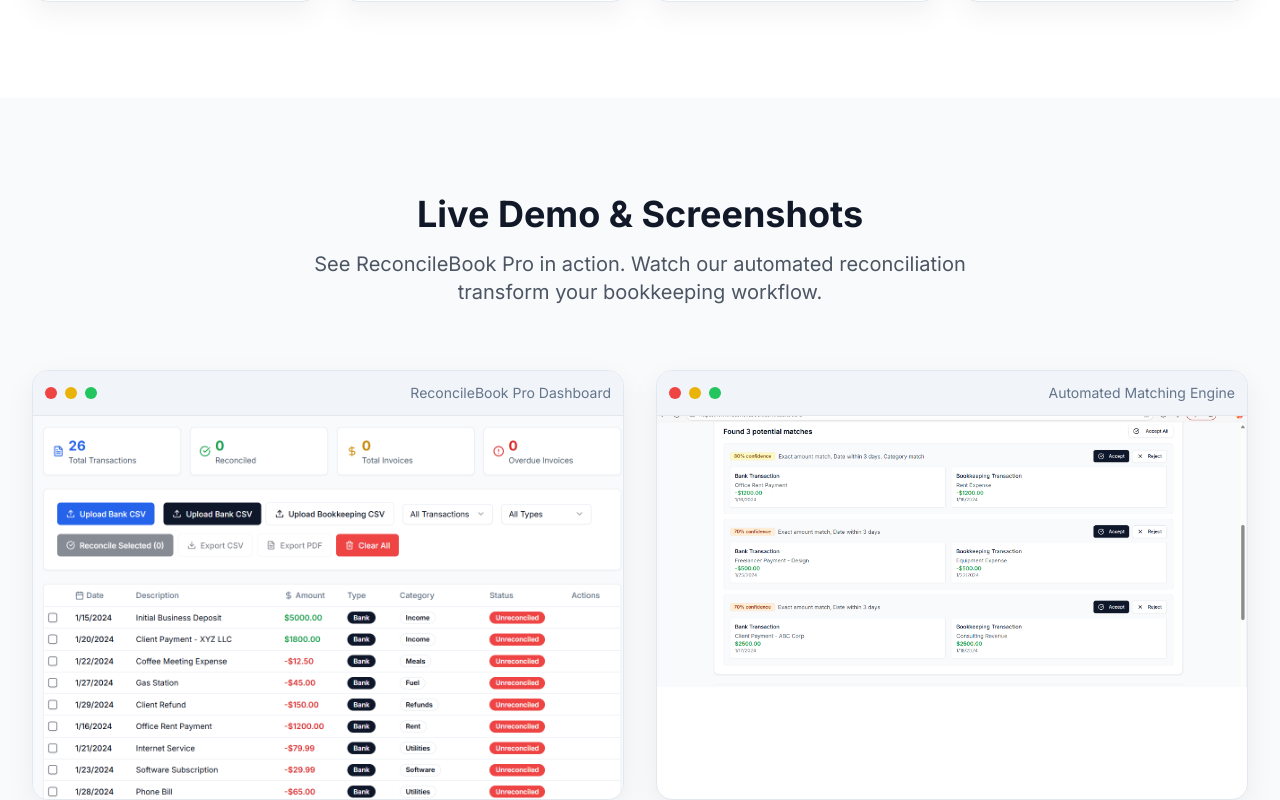
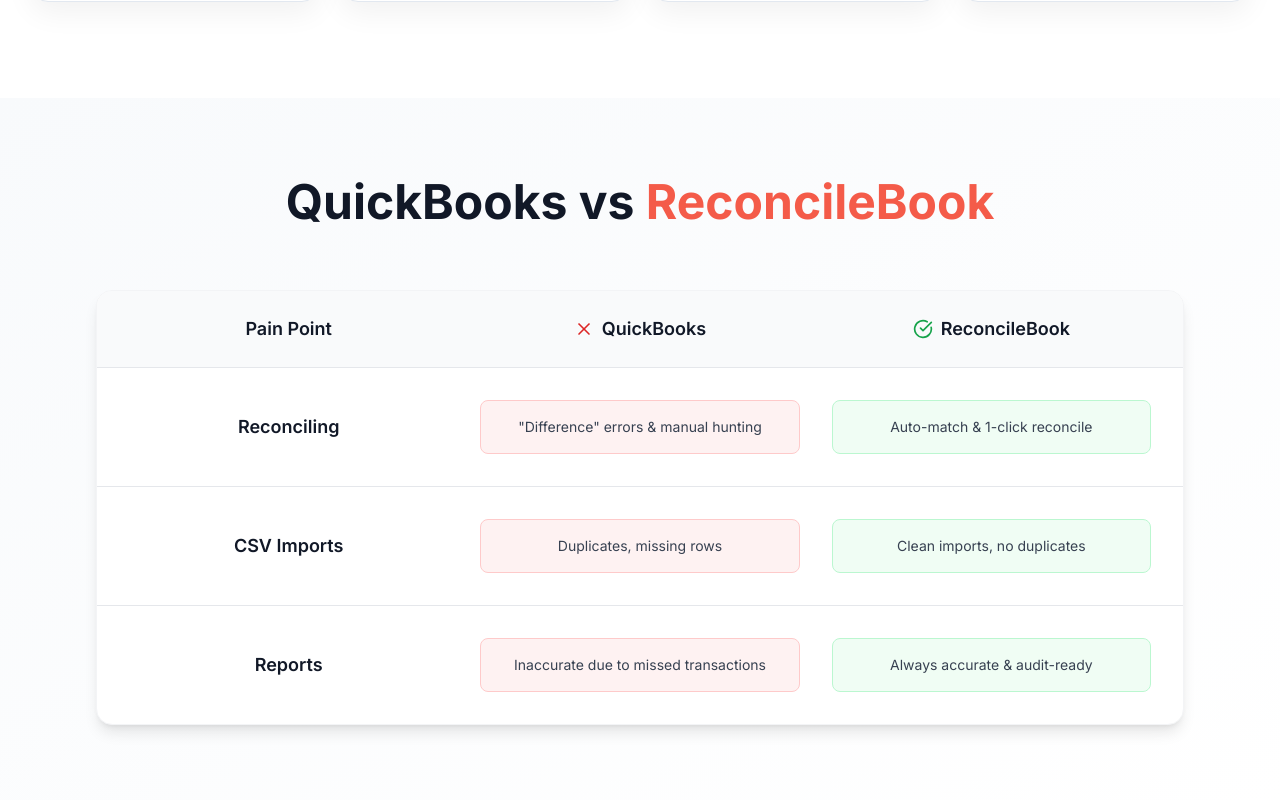
Before and after one commit to algominds35/bank-reconciliation-tool, a Next.js app: page / in a window 1280 px wide. Shown: the part 1479-2279 px from the top of the page. Built offline with nearby package versions, Linux system fonts and the light colour scheme.

Commit message:
Add QuickBooks vs ReconcileBook comparison section with 3 key pain points

```diff
--- a/src/app/page.tsx
+++ b/src/app/page.tsx
@@ -3,6 +3,7 @@
 import Header from '@/components/Header'
 import Hero from '@/components/Hero'
 import Benefits from '@/components/Benefits'
+import QuickBooksVsReconcileBook from '@/components/QuickBooksVsReconcileBook'
 import Testimonials from '@/components/Testimonials'
 import Logos from '@/components/Logos'
 import DemoScreenshots from '@/components/DemoScreenshots'
@@ -20,6 +21,7 @@ export default function Home() {
       <Header />
       <Hero />
       <Benefits />
+      <QuickBooksVsReconcileBook />
       <DemoScreenshots />
       <Testimonials />
       <Logos />
--- /dev/null
+++ b/src/components/QuickBooksVsReconcileBook.tsx
@@ -0,0 +1,115 @@
+'use client';
+
+import { motion } from 'framer-motion';
+import { X, CheckCircle } from 'lucide-react';
+
+export default function QuickBooksVsReconcileBook() {
+  const comparisons = [
+    {
+      painPoint: "Reconciling",
+      quickbooks: "\"Difference\" errors & manual hunting",
+      reconcilebook: "Auto-match & 1-click reconcile"
+    },
+    {
+      painPoint: "CSV Imports",
+      quickbooks: "Duplicates, missing rows",
+      reconcilebook: "Clean imports, no duplicates"
+    },
+    {
+      painPoint: "Reports",
+      quickbooks: "Inaccurate due to missed transactions",
+      reconcilebook: "Always accurate & audit-ready"
+    }
+  ];
+
+  return (
+    <section className="py-20 bg-gradient-to-br from-slate-50 to-white">
+      <div className="max-w-6xl mx-auto px-4 sm:px-6 lg:px-8">
+        {/* Header */}
+        <motion.div
+          initial={{ opacity: 0, y: 20 }}
+          whileInView={{ opacity: 1, y: 0 }}
+          transition={{ duration: 0.6 }}
+          viewport={{ once: true }}
+          className="text-center mb-16"
+        >
+          <h2 className="text-4xl lg:text-5xl font-bold text-gray-900 mb-6">
+            QuickBooks vs{' '}
+            <span className="text-[#F45B49]">ReconcileBook</span>
+          </h2>
+        </motion.div>
+
+        {/* Comparison Table */}
+        <motion.div
+          initial={{ opacity: 0, y: 20 }}
+          whileInView={{ opacity: 1, y: 0 }}
+          transition={{ duration: 0.6, delay: 0.2 }}
+          viewport={{ once: true }}
+          className="bg-white rounded-2xl shadow-lg border border-gray-100 overflow-hidden"
+        >
+          {/* Table Header */}
+          <div className="bg-gray-50 px-8 py-6 border-b border-gray-200">
+            <div className="grid grid-cols-3 gap-8">
+              <div className="text-center">
+                <h3 className="text-lg font-semibold text-gray-900">Pain Point</h3>
+              </div>
+              <div className="text-center">
+                <div className="flex items-center justify-center gap-2">
+                  <X className="h-5 w-5 text-red-600" />
+                  <h3 className="text-lg font-semibold text-gray-900">QuickBooks</h3>
+                </div>
+              </div>
+              <div className="text-center">
+                <div className="flex items-center justify-center gap-2">
+                  <CheckCircle className="h-5 w-5 text-green-600" />
+                  <h3 className="text-lg font-semibold text-gray-900">ReconcileBook</h3>
+                </div>
+              </div>
+            </div>
+          </div>
+
+          {/* Table Rows */}
+          <div className="divide-y divide-gray-200">
+            {comparisons.map((comparison, index) => (
+              <motion.div
+                key={index}
+                initial={{ opacity: 0, x: -20 }}
+                whileInView={{ opacity: 1, x: 0 }}
+                transition={{ duration: 0.6, delay: index * 0.1 }}
+                viewport={{ once: true }}
+                className="px-8 py-8 hover:bg-gray-50 transition-colors"
+              >
+                <div className="grid grid-cols-3 gap-8 items-center">
+                  {/* Pain Point */}
+                  <div className="text-center">
+                    <h4 className="text-lg font-semibold text-gray-900">
+                      {comparison.painPoint}
+                    </h4>
+                  </div>
+
+                  {/* QuickBooks */}
+                  <div className="text-center">
+                    <div className="bg-red-50 border border-red-200 rounded-lg p-4">
+                      <p className="text-gray-700 text-sm">
+                        {comparison.quickbooks}
+                      </p>
+                    </div>
+                  </div>
+
+                  {/* ReconcileBook */}
+                  <div className="text-center">
+                    <div className="bg-green-50 border border-green-200 rounded-lg p-4">
+                      <p className="text-gray-700 text-sm">
+                        {comparison.reconcilebook}
+                      </p>
+                    </div>
+                  </div>
+                </div>
+              </motion.div>
+            ))}
+          </div>
+        </motion.div>
+      </div>
+    </section>
+  );
+}
```
